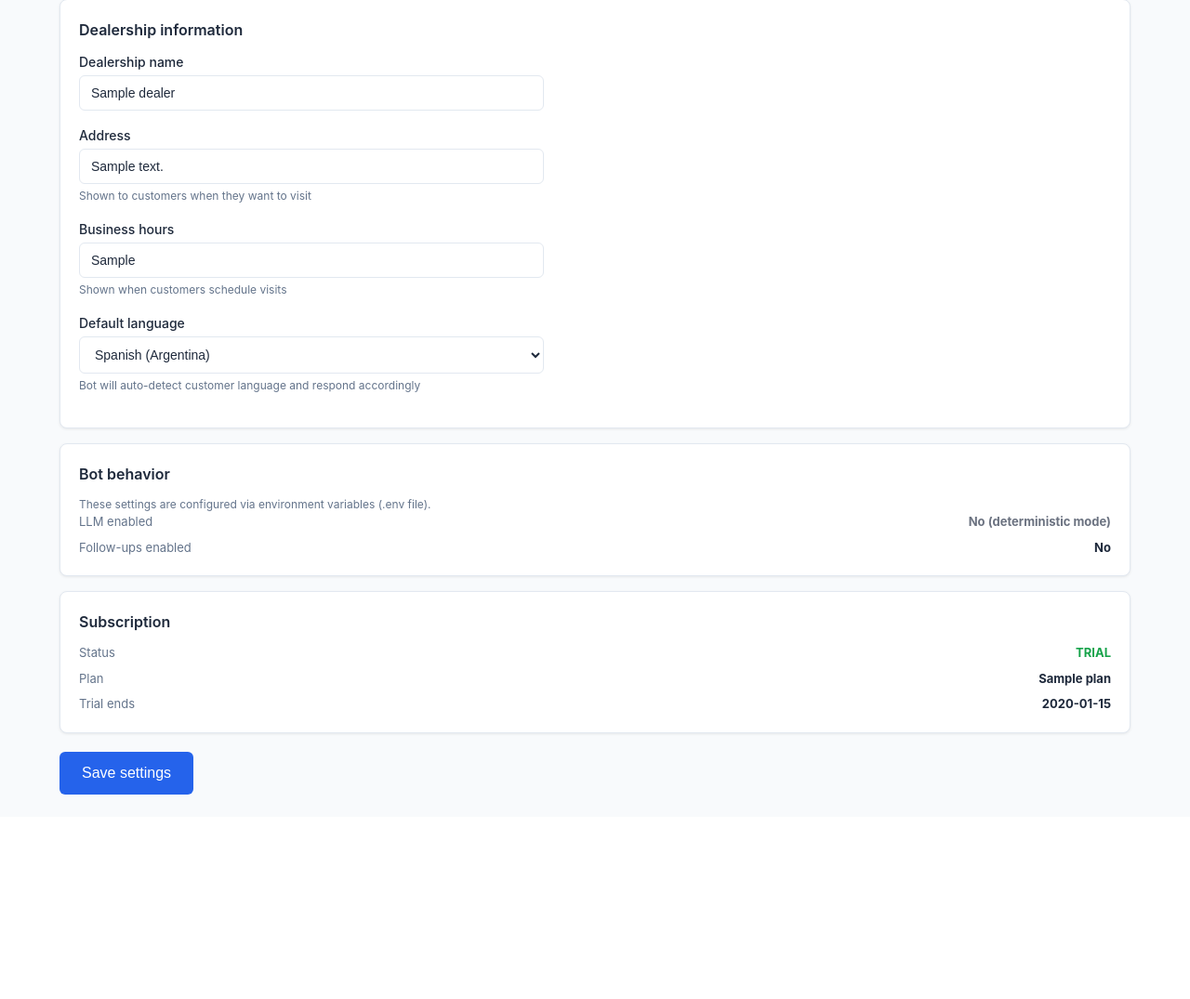
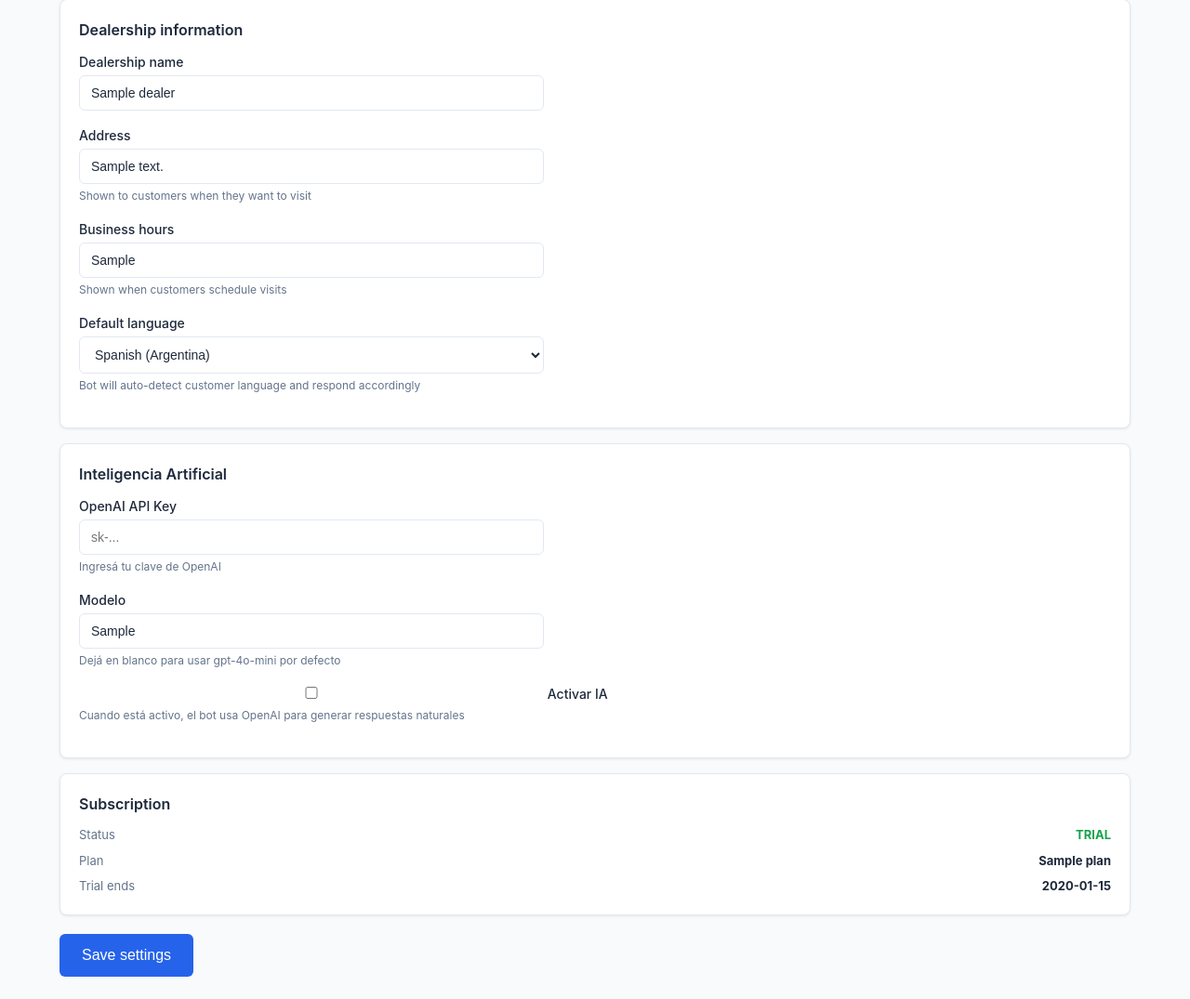
Before and after one commit to mccarthy606/autodealer-ai-assistant, a FastAPI app: template src/templates/admin/settings.html in a window 1280 px wide. Shown: the part 141-1216 px from the top of the page at 93% size. Before the commit the page ends 996 px from the top, so only its background shows below. Run offline with FastAPI, Linux system fonts and the light colour scheme; the template is opened without the code that fills it: most values are stand-ins (such as "Sample title", 1, 10 or a date in 2020); parts of the project's set-up code (start-up, migrations or seed data) failed here and were passed over.

Commit message:
feat(12-03): add per-dealer LLM config to admin settings UI
- GET settings_page: expose dealer_llm_api_key_set, dealer_llm_model, dealer_llm_enabled to template
- POST settings_save: save llm_api_key (blank preserves existing), llm_model, llm_enabled from checkbox
- Replace read-only Bot behavior card with editable Inteligencia Artificial card (key, model, toggle)
- Add 3 unit tests covering enable, disable, and blank-key-preserve scenarios (210 total passing)

```diff
--- a/src/templates/admin/settings.html
+++ b/src/templates/admin/settings.html
@@ -38,19 +38,28 @@
     </div>
 
     <div class="card">
-        <h3>Bot behavior</h3>
-        <p class="hint">These settings are configured via environment variables (.env file).</p>
-        <div class="info-list">
-            <div class="info-item">
-                <span>LLM enabled</span>
-                <strong class="{% if settings.llm_enabled %}text-success{% else %}text-muted{% endif %}">
-                    {{ 'Yes' if settings.llm_enabled else 'No (deterministic mode)' }}
-                </strong>
-            </div>
-            <div class="info-item">
-                <span>Follow-ups enabled</span>
-                <strong>{{ 'Yes' if settings.followups_enabled else 'No' }}</strong>
-            </div>
+        <h3>Inteligencia Artificial</h3>
+        <div class="form-group">
+            <label for="llm_api_key">OpenAI API Key</label>
+            <input type="password" name="llm_api_key" id="llm_api_key"
+                   placeholder="{% if dealer_llm_api_key_set %}••••••••••••••••{% else %}sk-...{% endif %}"
+                   autocomplete="off">
+            <small class="hint">{% if dealer_llm_api_key_set %}Clave guardada — dejá en blanco para no cambiarla{% else %}Ingresá tu clave de OpenAI{% endif %}</small>
+        </div>
+        <div class="form-group">
+            <label for="llm_model">Modelo</label>
+            <input type="text" name="llm_model" id="llm_model"
+                   value="{{ dealer_llm_model }}"
+                   placeholder="gpt-4o-mini">
+            <small class="hint">Dejá en blanco para usar gpt-4o-mini por defecto</small>
+        </div>
+        <div class="form-group">
+            <label class="checkbox-label">
+                <input type="checkbox" name="llm_enabled"
+                       {% if dealer_llm_enabled or (dealer_llm_enabled is none and llm_enabled) %}checked{% endif %}>
+                Activar IA
+            </label>
+            <small class="hint">Cuando está activo, el bot usa OpenAI para generar respuestas naturales</small>
         </div>
     </div>
 
```
Also changed, not shown: src/api/routes/admin_settings.py (+11 -4 lines), tests/test_llm_settings.py (added, +98 -0 lines), .planning/phases/12-ai-agent-llm-integration/12-03-SUMMARY.md (added).
